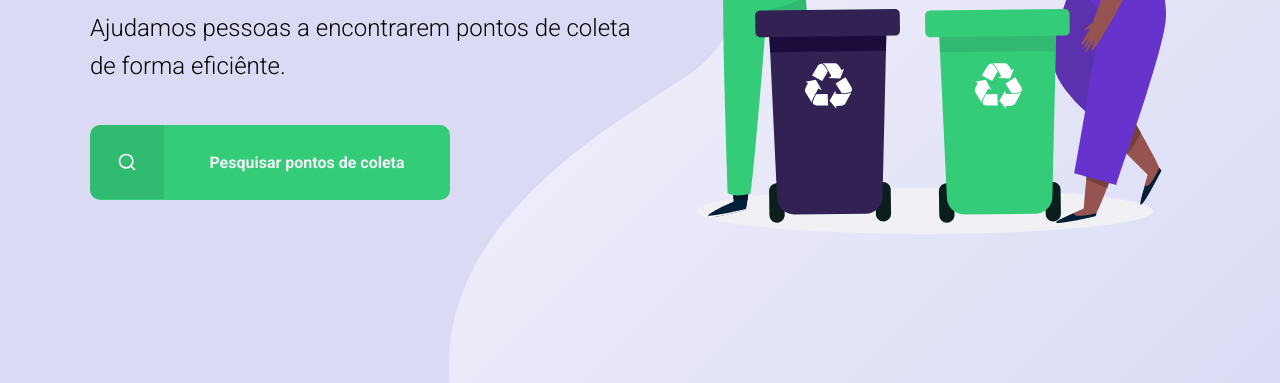
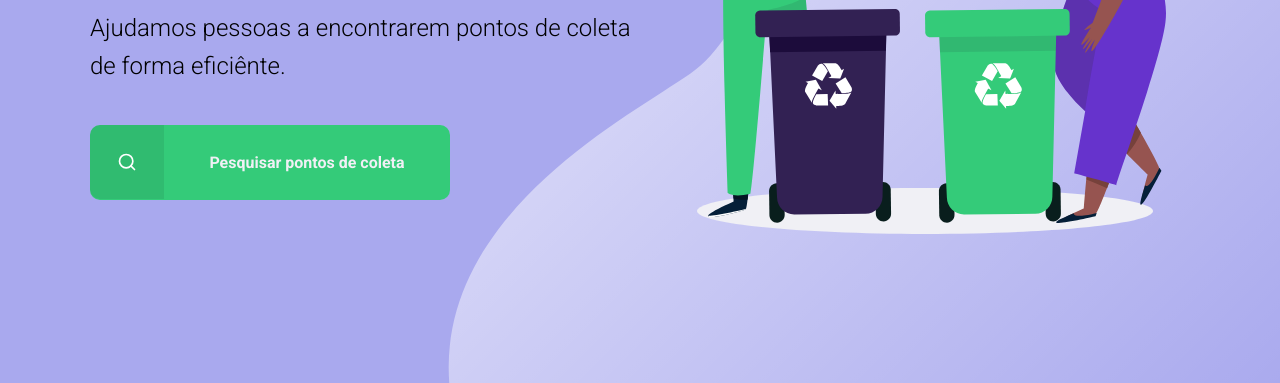
Before and after one commit to CamiNunes/Next-Level-Week-1, a plain HTML site: page index.html in a window 1280 px wide. Shown: the part 417-800 px from the top of the page. Drawn offline with Linux system fonts and the light colour scheme; files whose address does not match are found by name.

Commit message:
Melhorando a cor de fundo;

```diff
--- a/css/style.css
+++ b/css/style.css
@@ -17,7 +17,7 @@ html{
 */
 
 body{
-    background: rgb(218, 218, 245);
+    background: rgb(169, 169, 238);
     --webkit-font-smoothing: antialiased;
 }
 
```
